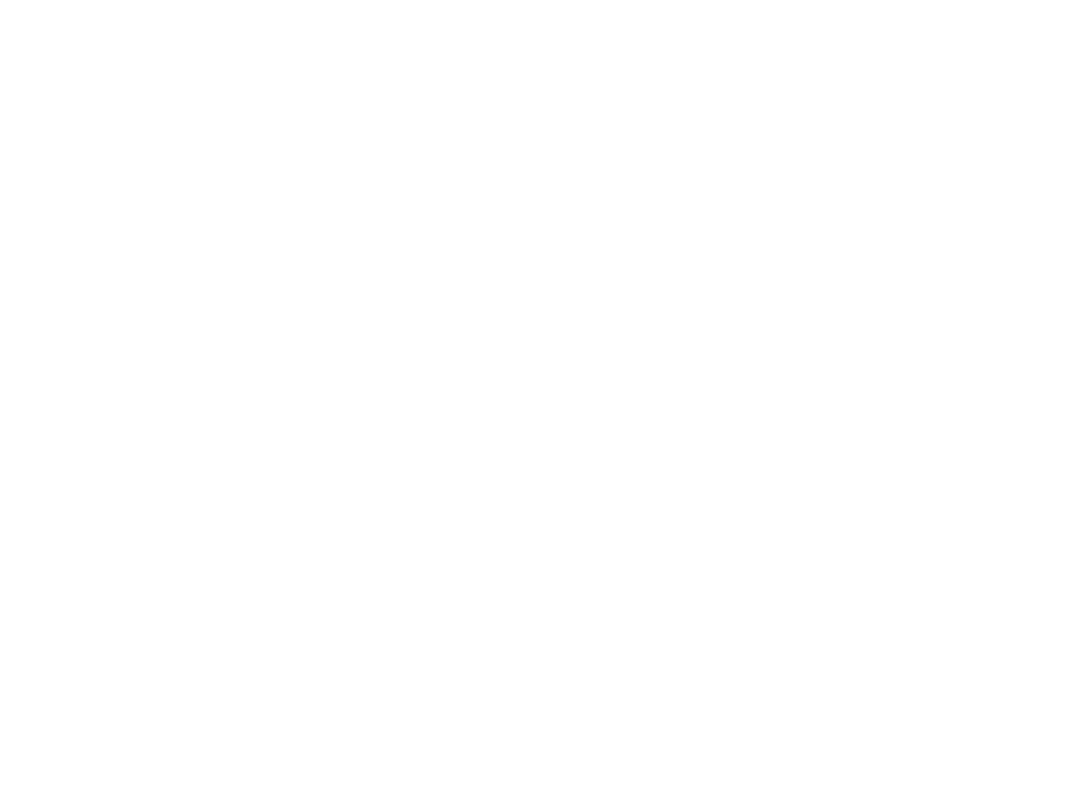
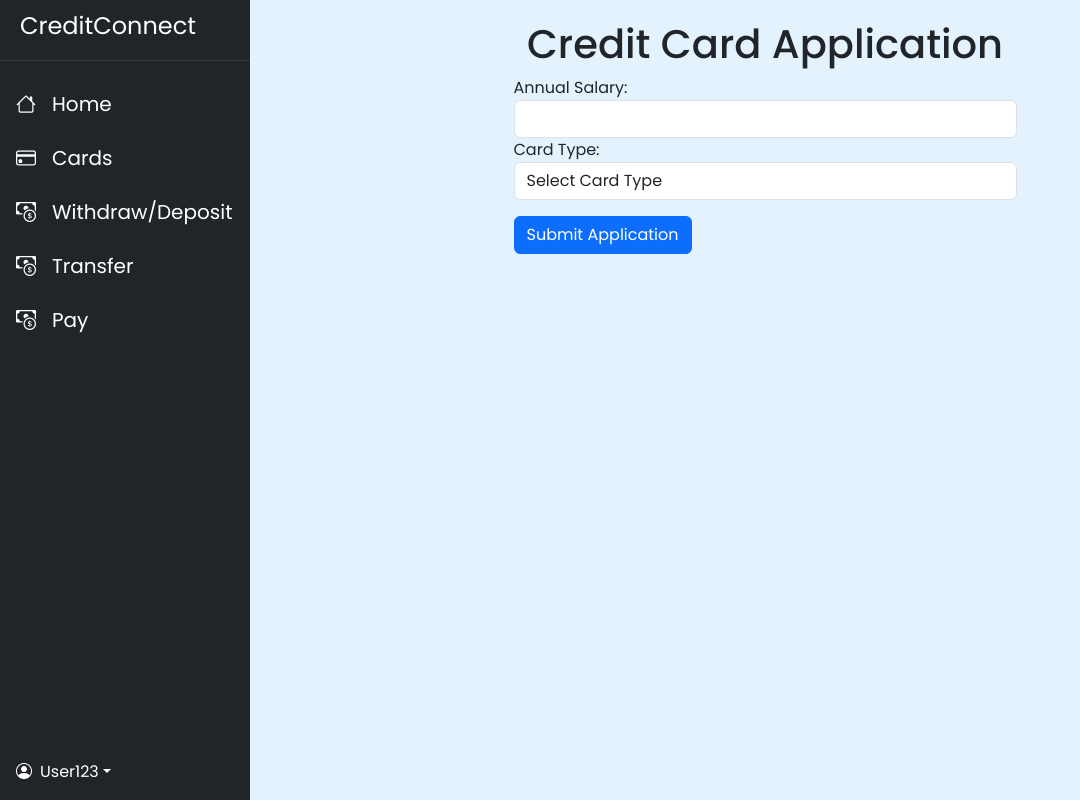
Before and after one commit to kakei5844/banking-application-forked, a React (Create React App) app in the folder frontend/: page /application in a window 1280 px wide. Before the commit this address had no page. Shown: the whole page, without its empty margins (0-1080 px from the left). Built offline with nearby package versions, Linux system fonts and the light colour scheme; the HTML template or start-up script is replaced by a standard one.

Commit message:
Add credit card application page layout

```diff
--- a/frontend/src/App.js
+++ b/frontend/src/App.js
@@ -6,6 +6,7 @@
 import WithdrawDeposit from "./pages/WithdrawDeposit";
 import RepaymentPage from "./pages/RepaymentPage";
 import TransferPage from "./pages/TransferPage";
+import ApplicationPage from './pages/ApplicationPage';
 import { AuthProvider } from "./misc/AuthContext";
 
 function App() {
@@ -22,6 +23,7 @@
             <Route path="/withdraw-deposit" element={<WithdrawDeposit />} />
             <Route path="/transfer" element={<TransferPage />} />
             <Route path="/repayment" element={<RepaymentPage />} />
+            <Route path="/application" element={<ApplicationPage />} />
           </Routes>
         </Router>
       </AuthProvider>
--- /dev/null
+++ b/frontend/src/pages/ApplicationPage.js
@@ -0,0 +1,79 @@
+import Navbar from '../components/Navbar';
+import React, { useState } from 'react';
+
+const Application = () => {
+    const [annualSalary, setAnnualSalary] = useState('');
+    const [cardType, setCardType] = useState('');
+    const [errorMessage, setErrorMessage] = useState('');
+    const [successMessage, setSuccessMessage] = useState('');
+
+    const handleCardTypeChange = (event) => {
+    setCardType(event.target.value);
+    };
+
+    const handleAnnualSalaryChange = (event) => {
+    const input = event.target.value;
+    if (/^\d*\.?\d*$/.test(input)) {
+        setAnnualSalary(input);
+    }
+    };
+
+    const handleSubmit = (event) => {
+        event.preventDefault();
+        // Add logic for handling credit card application
+        // Endpoints
+        // setErrorMessage and setSuccessMessage
+    };
+
+    return(
+        <div className="Page">
+            <div className="left-column">
+                <Navbar />
+            </div>
+            <div className='right-column'>
+                <div className='top'>
+                    <h1>Credit Card Application</h1>
+                </div>
+
+                <form className="row justify-content-center" onSubmit={handleSubmit}>
+                    <div className="col-12 col-md-6">
+                        <div className="form-group">
+                            <label htmlFor="annualSalary">Annual Salary:</label>
+                            <input
+                            type="text"
+                            id="annualSalary"
+                            value={annualSalary}
+                            onChange={handleAnnualSalaryChange}
+                            className="form-control"
+                            required
+                            />
+
+                            <label htmlFor="cardType">Card Type:</label>
+                            <select
+                            id="cardType"
+                            value={cardType}
+                            onChange={handleCardTypeChange}
+                            className="form-control"
+                            required
+                            >
+                                <option value="" disabled>Select Card Type</option>
+                                <option value="Visa">Visa</option>
+                                <option value="MasterCard">MasterCard</option>
+                            </select>
+                        </div>
+
+                        <div className="btn-group mt-3">
+                            <button type="submit" className="btn btn-primary">
+                                Submit Application
+                            </button>
+                        </div>
+
+                        {errorMessage && <div className="error-message">{errorMessage}</div>}
+                        {successMessage && <div className="success-message">{successMessage}</div>}
+                    </div>
+                </form>
+            </div>
+        </div>
+    )
+}
+export default Application;
--- a/frontend/src/pages/Homepage.js
+++ b/frontend/src/pages/Homepage.js
@@ -123,7 +123,9 @@
             () => null
           ) : (
             <div className="credit-apply-div">
-              <button className="credit-apply-btn">Apply To Credit Card</button>
+              <NavLink to="/application">
+                <button className="credit-apply-btn">Apply To Credit Card</button>
+              </NavLink>
             </div>
           )}
           <h1>Bank Account</h1>
```
